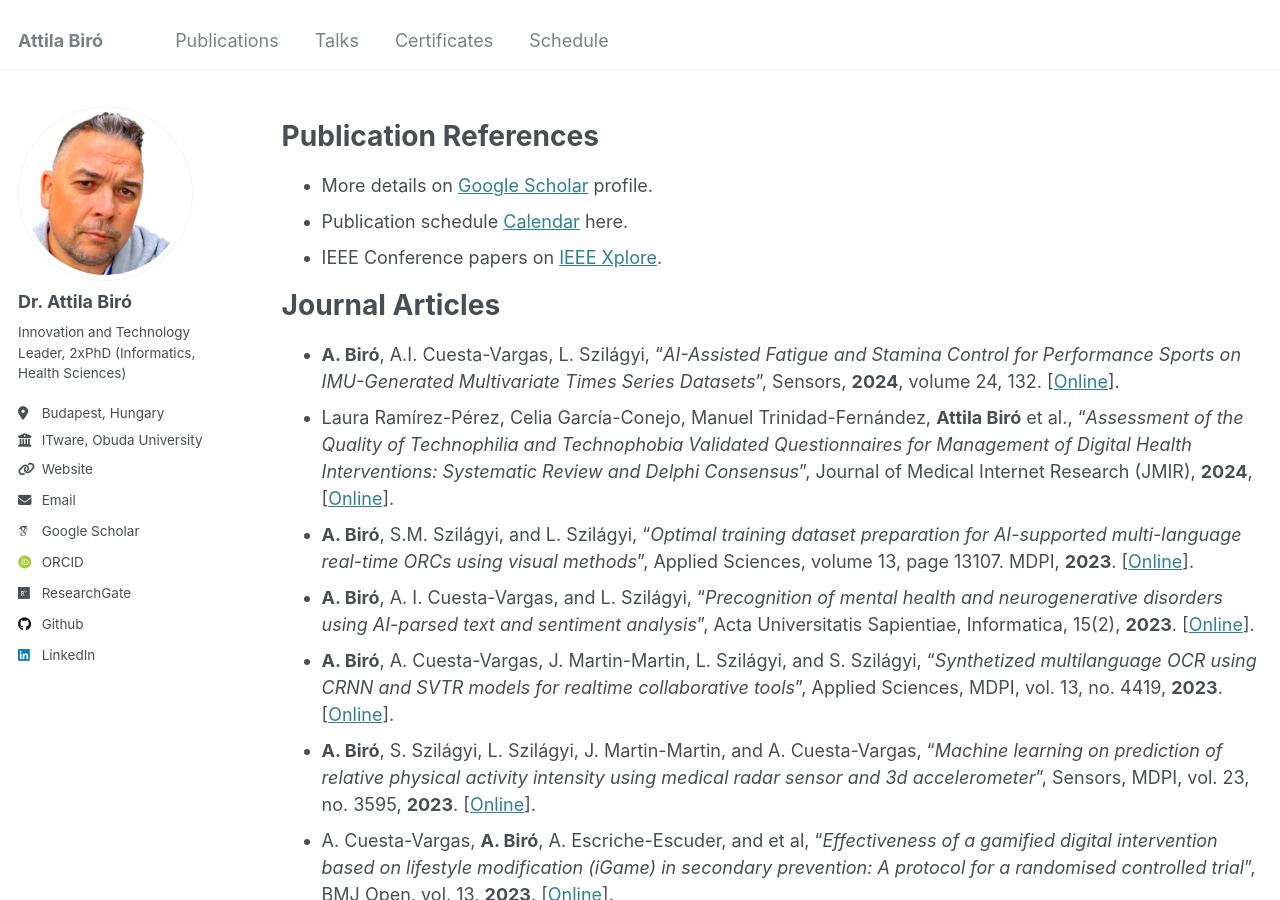
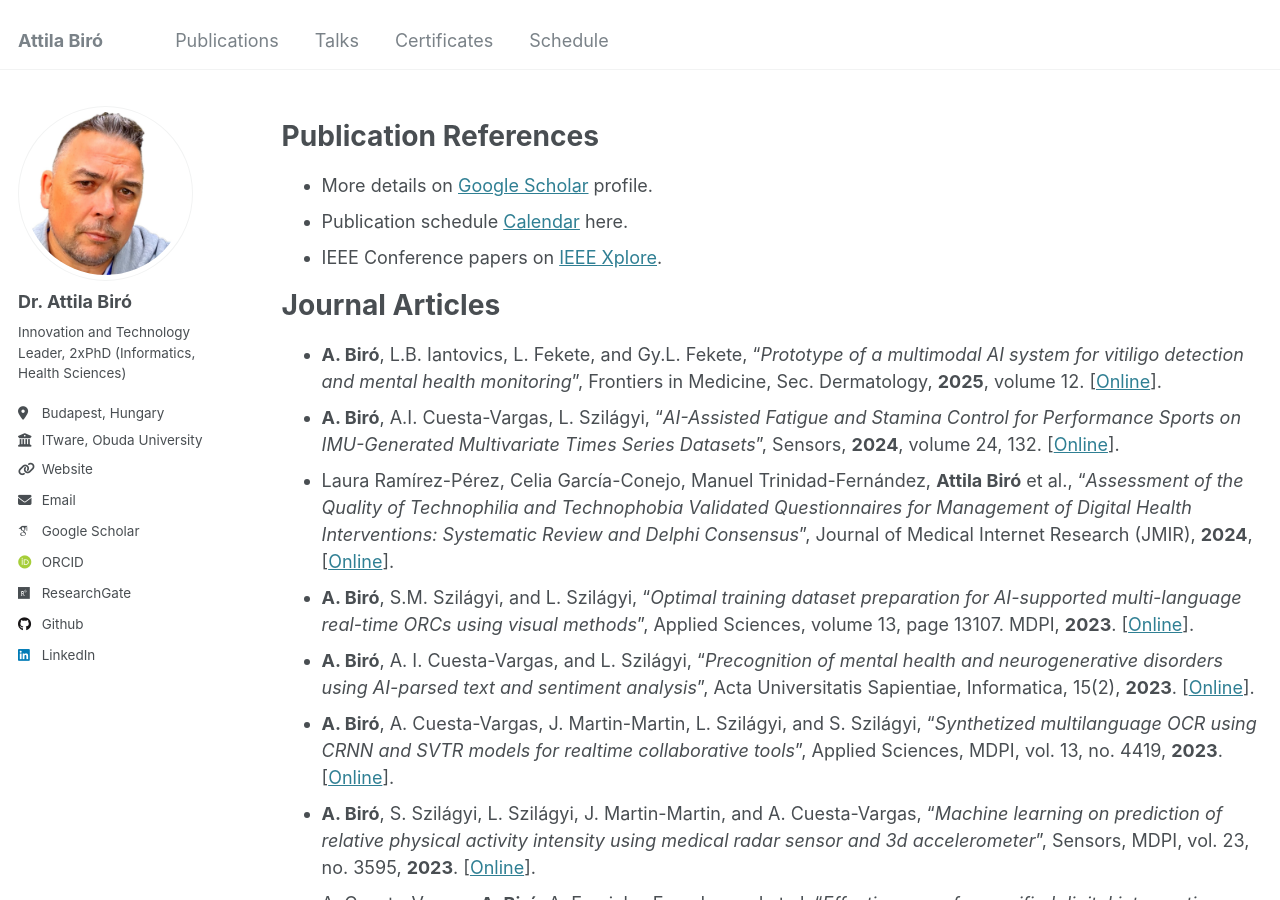
Before and after one commit to biroka/biroka.github.io, a Jekyll site: the page built from _pages/publications.md, in a window 1280 px wide and 900 px high. Built offline with Jekyll 4.4.1, drawn with Linux system fonts in a browser that asks for light colours; some web fonts are replaced.

Commit message:
Update publications.md

```diff
--- a/_pages/publications.md
+++ b/_pages/publications.md
@@ -18,6 +18,7 @@ Publication References
 
 Journal Articles
 ======
+* **A. Biró**, L.B. Iantovics, L. Fekete, and Gy.L. Fekete, "_Prototype of a multimodal AI system for vitiligo detection and mental health monitoring_", Frontiers in Medicine, Sec. Dermatology, **2025**, volume 12. [<a target="_new" href="https://www.frontiersin.org/journals/medicine/articles/10.3389/fmed.2025.1709891">Online</a>].
 * **A. Biró**, A.I. Cuesta-Vargas, L. Szilágyi, "_AI-Assisted Fatigue and Stamina Control for Performance Sports on IMU-Generated Multivariate Times Series Datasets_", Sensors, **2024**, volume 24, 132. [<a target="_new" href="https://doi.org/10.3390/s24010132">Online</a>].
 * Laura Ramírez-Pérez, Celia García-Conejo, Manuel Trinidad-Fernández, **Attila Biró** et al., "_Assessment of the Quality of Technophilia and Technophobia Validated Questionnaires for Management of Digital Health Interventions: Systematic Review and Delphi Consensus_", Journal of Medical Internet Research (JMIR), **2024**, [<a target="_new" href="https://preprints.jmir.org/preprint/59712">Online</a>].
 * **A. Biró**, S.M. Szilágyi, and L. Szilágyi, "_Optimal training dataset preparation for AI-supported multi-language real-time ORCs using visual methods_", Applied Sciences, volume 13, page 13107. MDPI, **2023**. [<a target="_new" href="https://doi.org/10.3390/app132413107">Online</a>].
```
